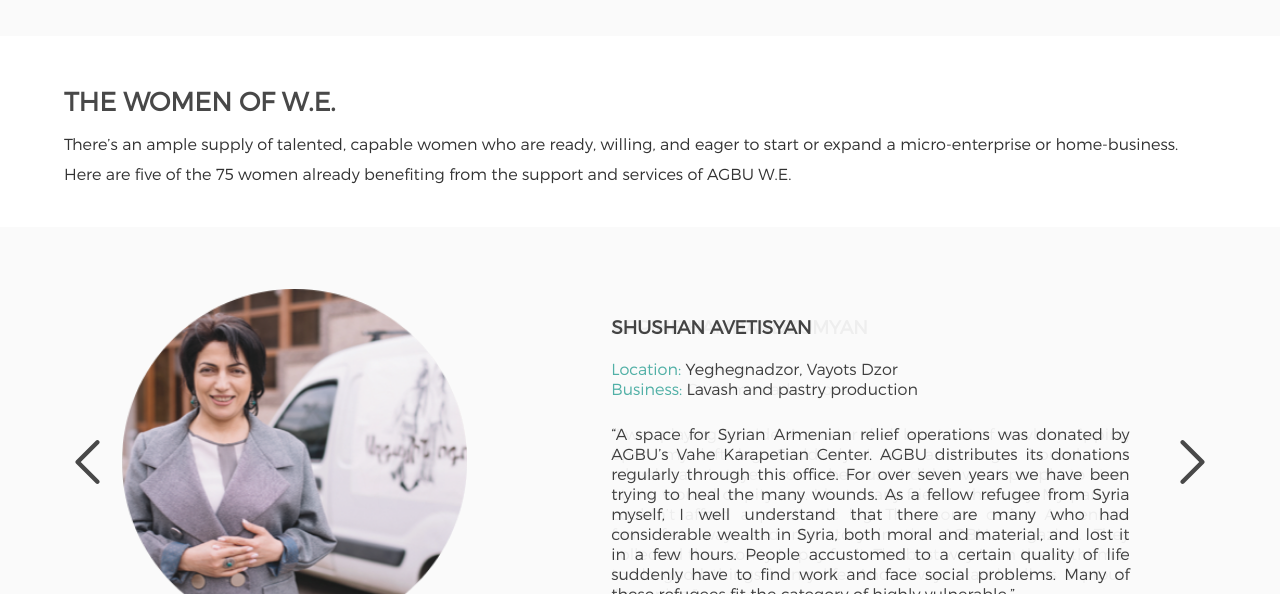
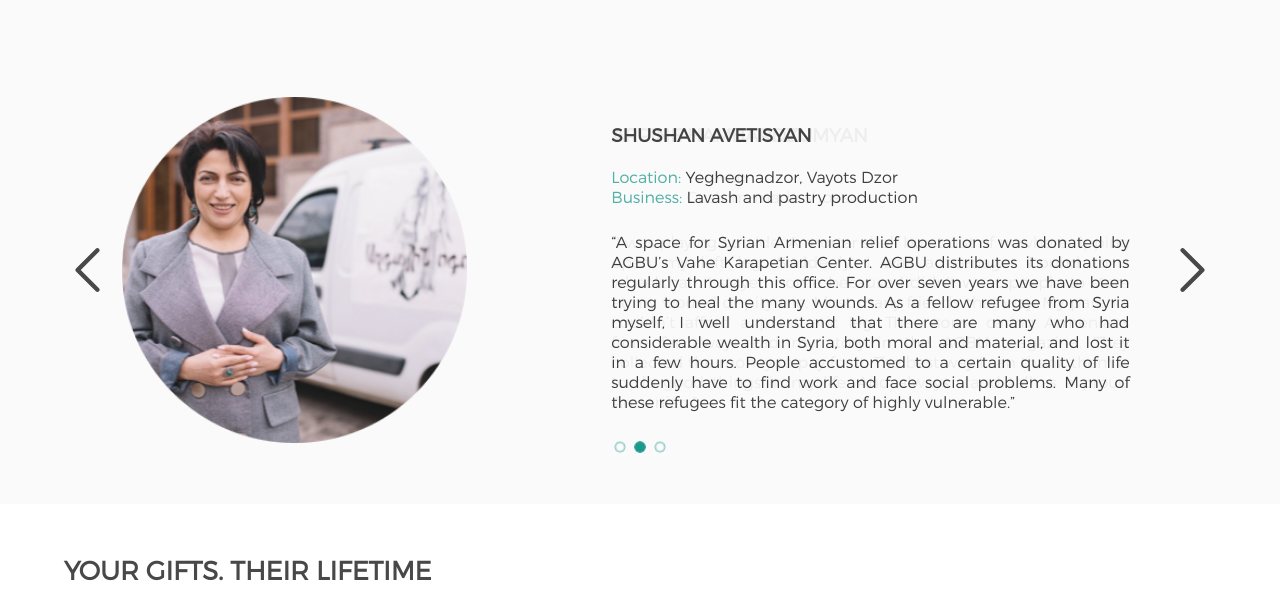
Before and after one commit to NelsonMkrtchyan/AGBU, a plain HTML site: page pages/syria.html in a window 1280 px wide. Shown: the part 1410-2004 px from the top of the page. Drawn offline with Linux system fonts and the light colour scheme.

```diff
--- a/pages/syria.html
+++ b/pages/syria.html
@@ -170,23 +170,6 @@
 
             </div>
 
-        </div>
-
-    </section>
-
-
-    <section class="we-section-4">
-
-        <div class="container-normal">
-            <h2>
-                THE WOMEN OF W.E.
-            </h2>
-            <p>There’s an ample supply of talented, capable women who are ready, willing, and eager to start or expand a
-                micro-enterprise or home-business.<br/> Here are five of the 75 women already benefiting from the
-                support
-                and
-                services of AGBU W.E.
-            </p>
         </div>
 
     </section>
```
